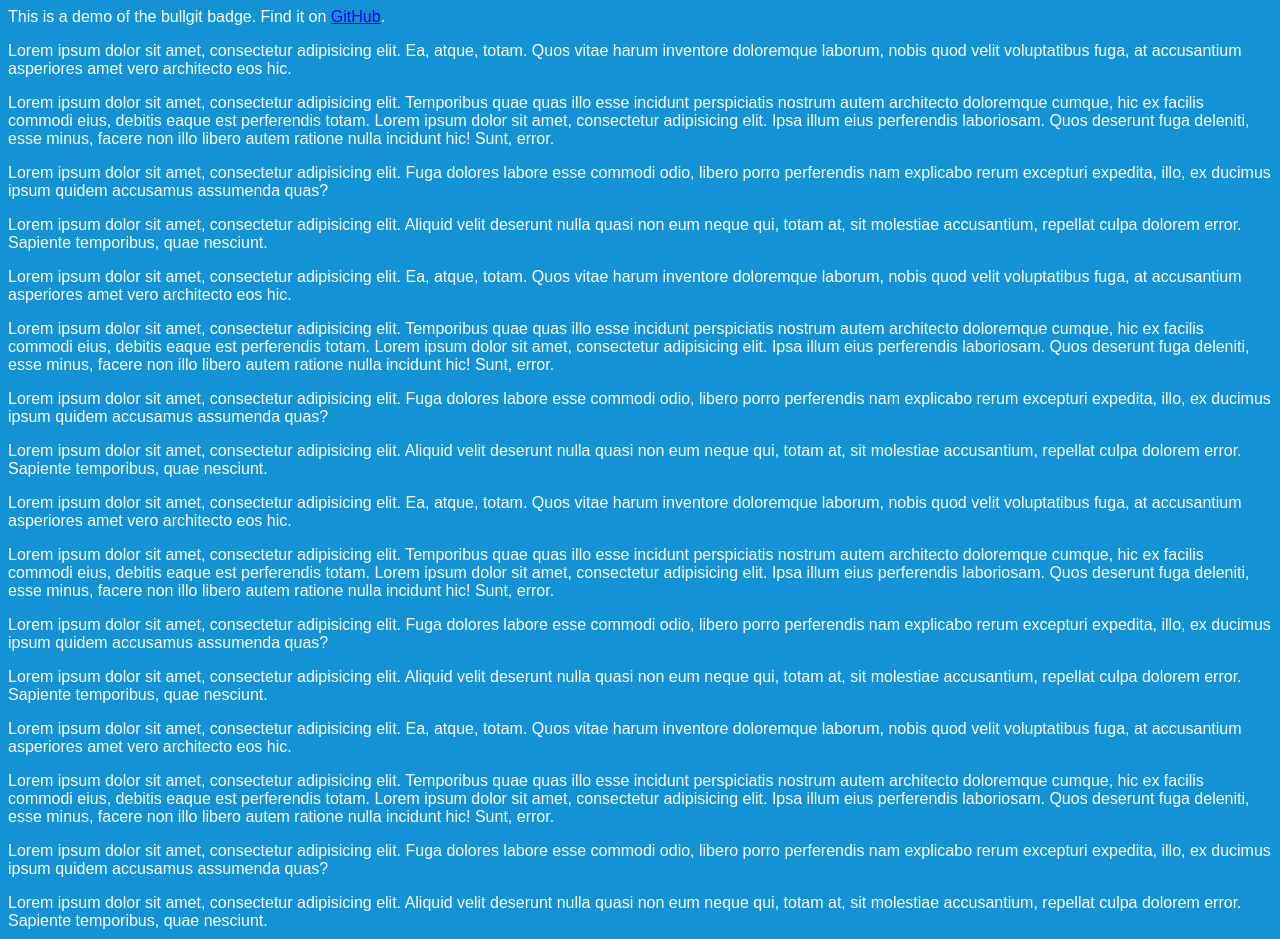
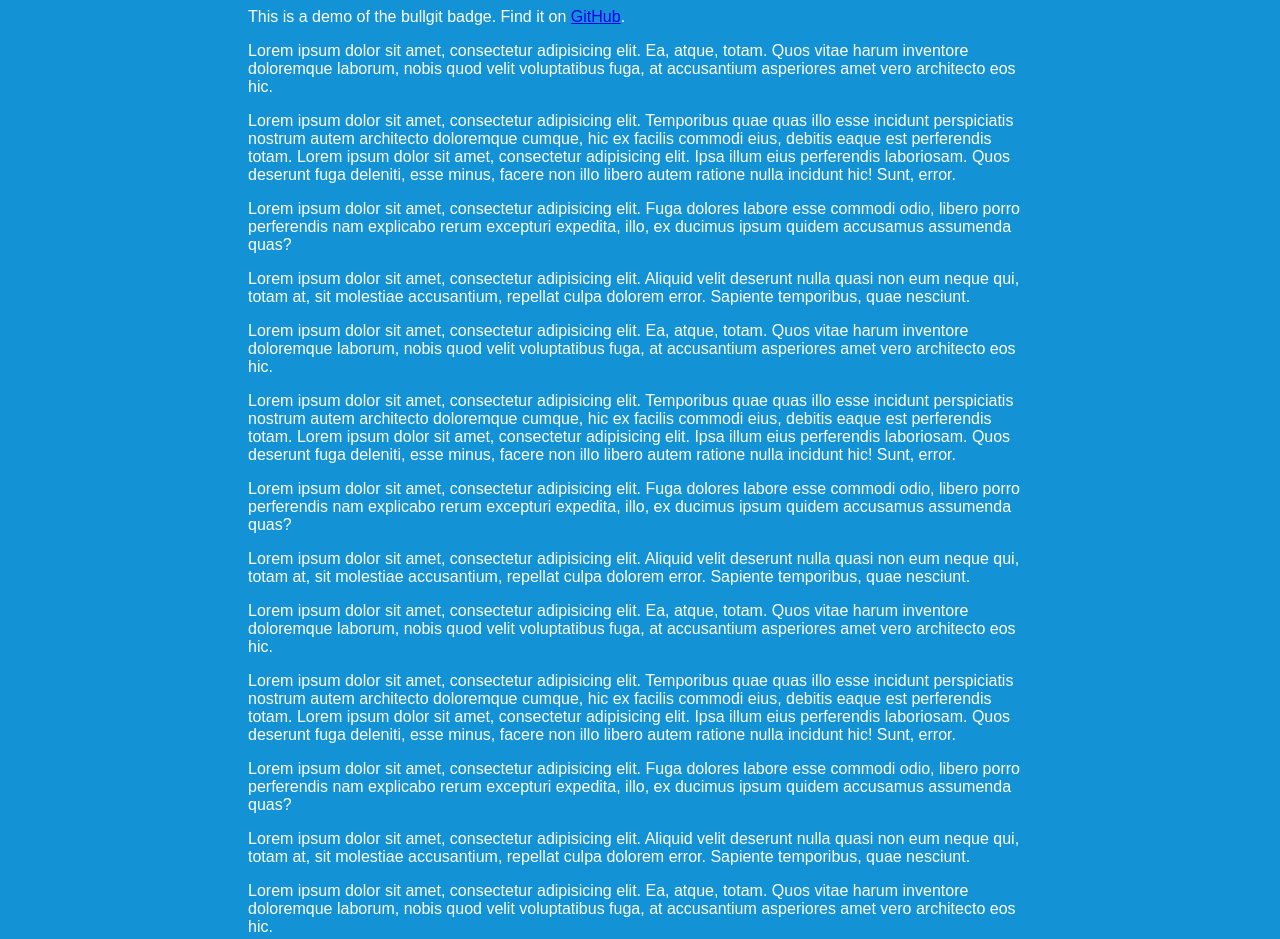
Before and after one commit to bullgit/badge, a plain HTML site: page index.html in a window 1280 px wide. Shown: the top 939 px of the page. Drawn offline with Linux system fonts and the light colour scheme.

Commit message:
less hug

```diff
--- a/index.html
+++ b/index.html
@@ -4,6 +4,8 @@
     background-color: #1393d5;
     color: white;
     font-family: Arial,sans-serif;
+    margin: 0 auto;
+    max-width: 50em;
   }
 </style>
 
```
